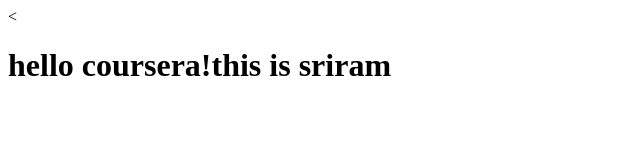
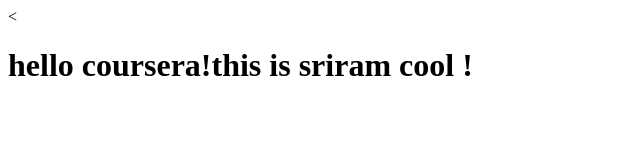
Before and after one commit to sriramJ01/coursera-test, a plain HTML site: page index.html in a window 1280 px wide. Shown: the whole page, without its empty margins (0-640 px from the left). Drawn offline with Linux system fonts and the light colour scheme.

Commit message:
next version of web file

```diff
--- a/index.html
+++ b/index.html
@@ -5,6 +5,6 @@
     <title>hello coursera</title>
   </head>
   <body>
-    <<h1>hello coursera!this is sriram</h1>
+    <<h1>hello coursera!this is sriram cool !</h1>
   </body>
 </html>
```
